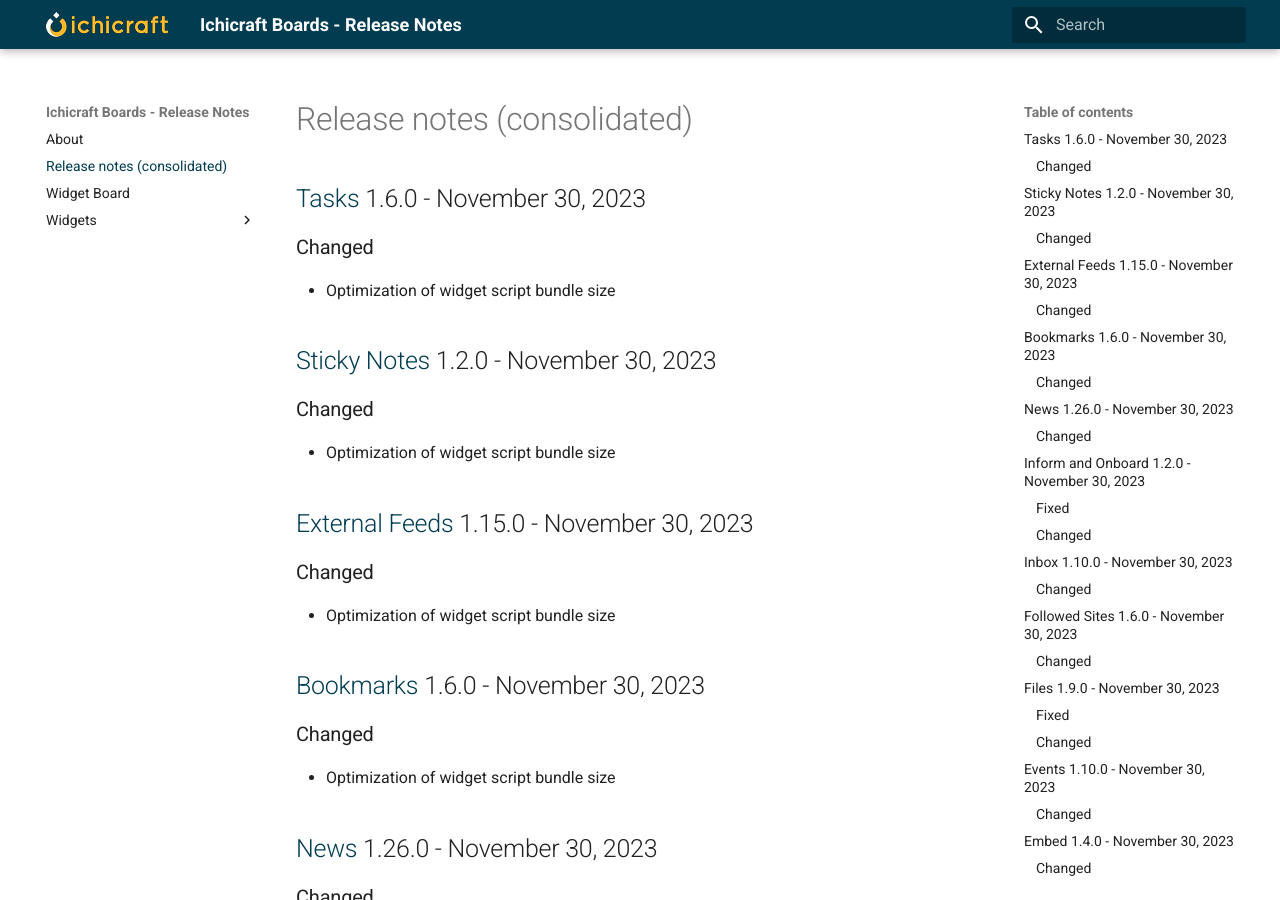
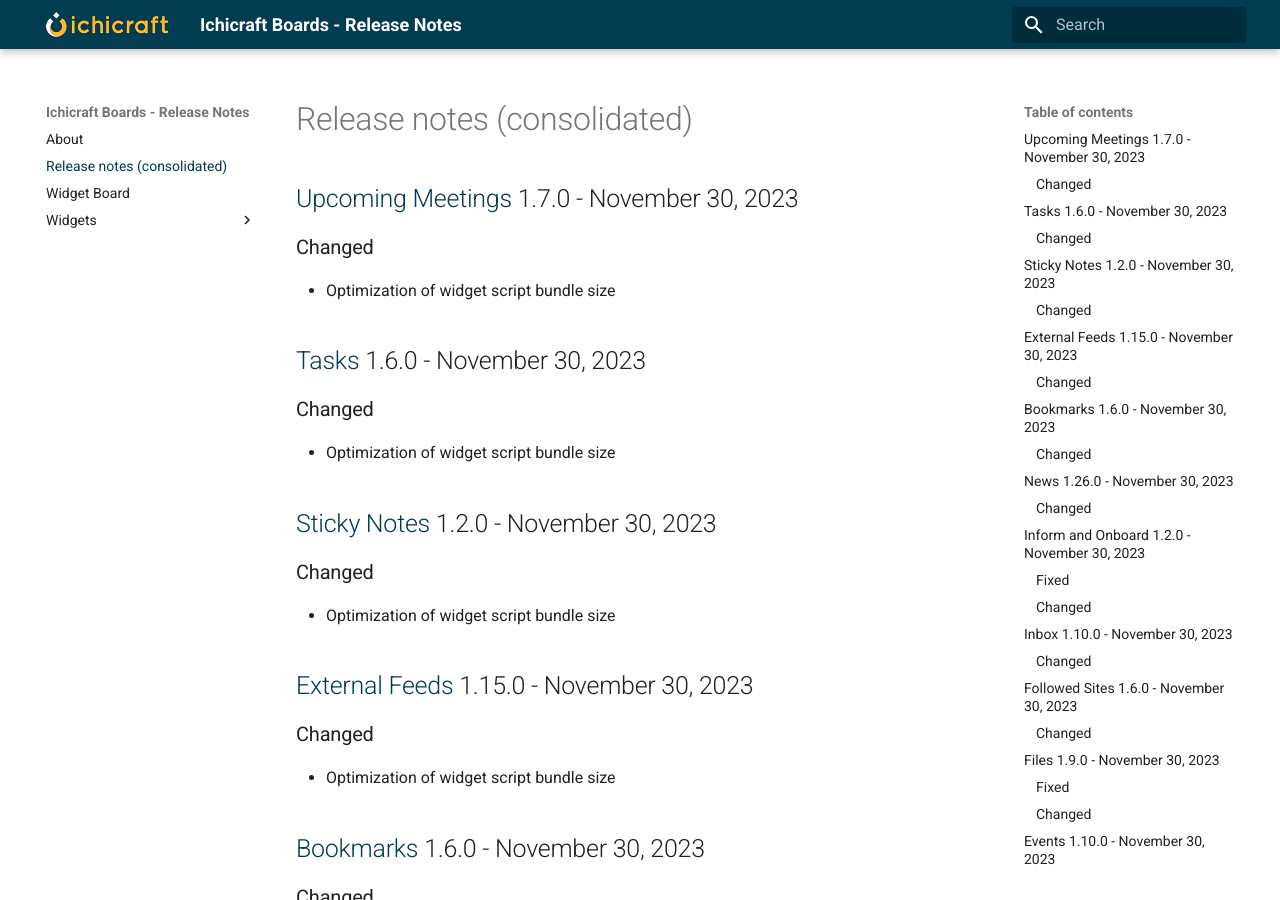
Before and after one commit to ichicraft/widgets-docs, an MkDocs documentation site: the page built from docs/Release-notes-(consolidated).md, in a window 1280 px wide and 900 px high. Built offline with MkDocs 1.6.1 and Material for MkDocs 9.7.7, drawn with Linux system fonts in a browser that asks for light colours.

Commit message:
Release notes updated by BuildService

```diff
--- a/docs/Release-notes-(consolidated).md
+++ b/docs/Release-notes-(consolidated).md
@@ -1,3 +1,8 @@
+## [Upcoming Meetings](./Widgets/Upcoming Meetings.md) 1.7.0 - November 30, 2023
+
+### Changed
+- Optimization of widget script bundle size
+
 ## [Tasks](./Widgets/Tasks.md) 1.6.0 - November 30, 2023
 
 ### Changed
```
Also changed, not shown: docs/Widgets/Upcoming Meetings.md (+5 -0 lines).
